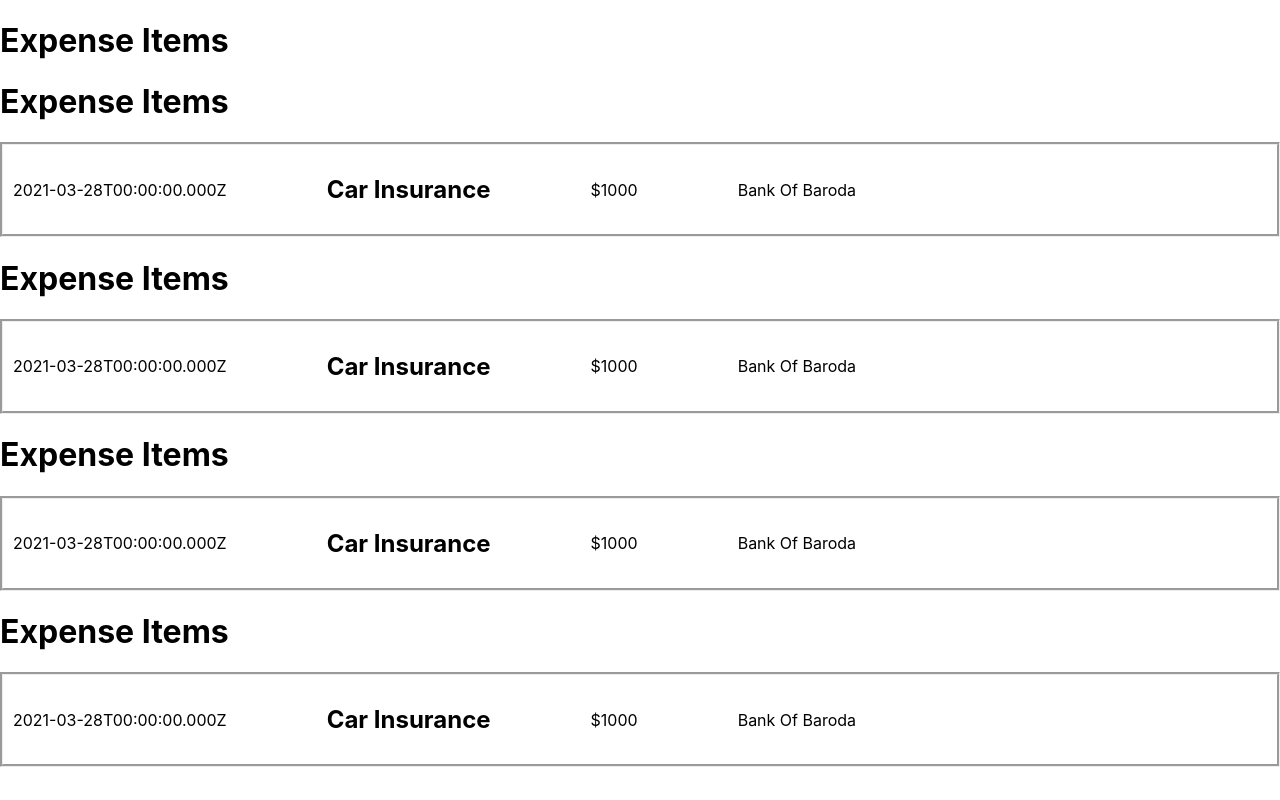
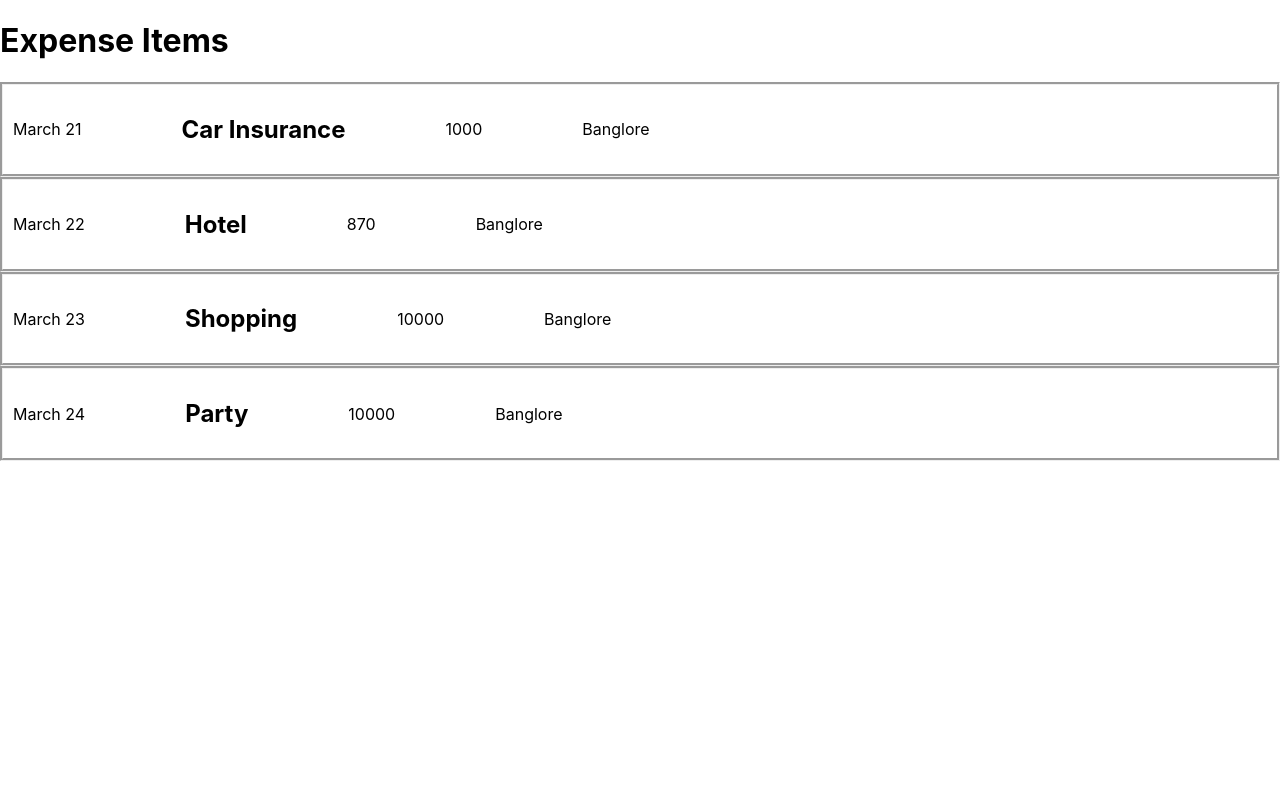
Before and after one commit to NirmalViswajith/expense-tracker, a React (Create React App) app in the folder expense-tracker/: page / in a window 1280 px wide. Built offline with nearby package versions, Linux system fonts and the light colour scheme.

Commit message:
Updated component

```diff
--- a/expense-tracker/src/components/Expenses.js
+++ b/expense-tracker/src/components/Expenses.js
@@ -1,17 +1,12 @@
 import "./Expenses.css";
-function Expenses() {
-  const expenseDate = new Date(2021,2,28);
-  const expenseTitle = 'Car Insurance';
-  const itemPrice = '$1000';
-  const locationOfExpenditure = 'Bank Of Baroda';
+function Expenses(props) {
   return (
     <>
-      <h1>Expense Items</h1>
       <div className="expenseItem">
-        <div>{expenseDate.toISOString()}</div>
-        <h2>{expenseTitle}</h2>
-        <div>{itemPrice}</div>
-        <div>{locationOfExpenditure}</div>
+        <div>{props.date}</div>
+        <h2>{props.title}</h2>
+        <div>{props.price}</div>
+        <div>{props.location}</div>
       </div>
     </>
   );
```
